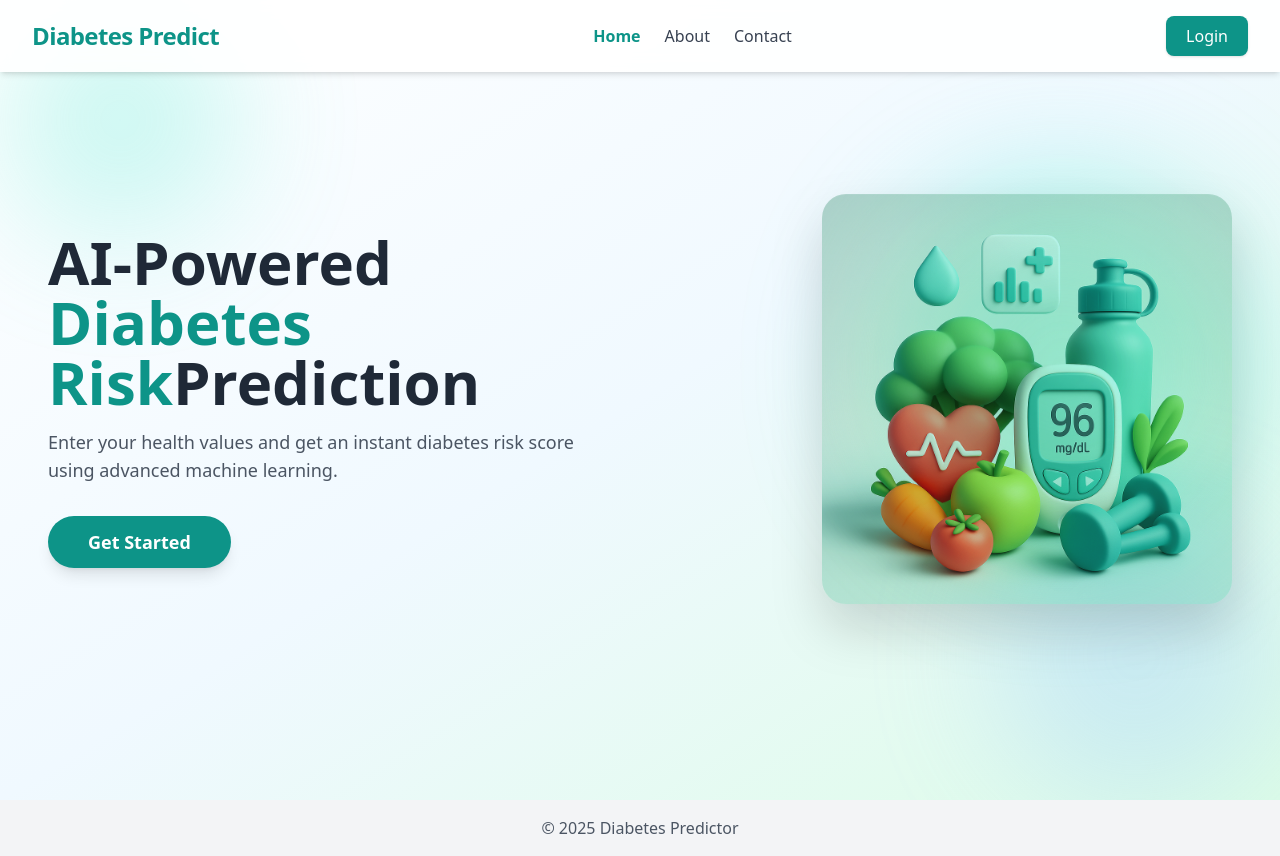
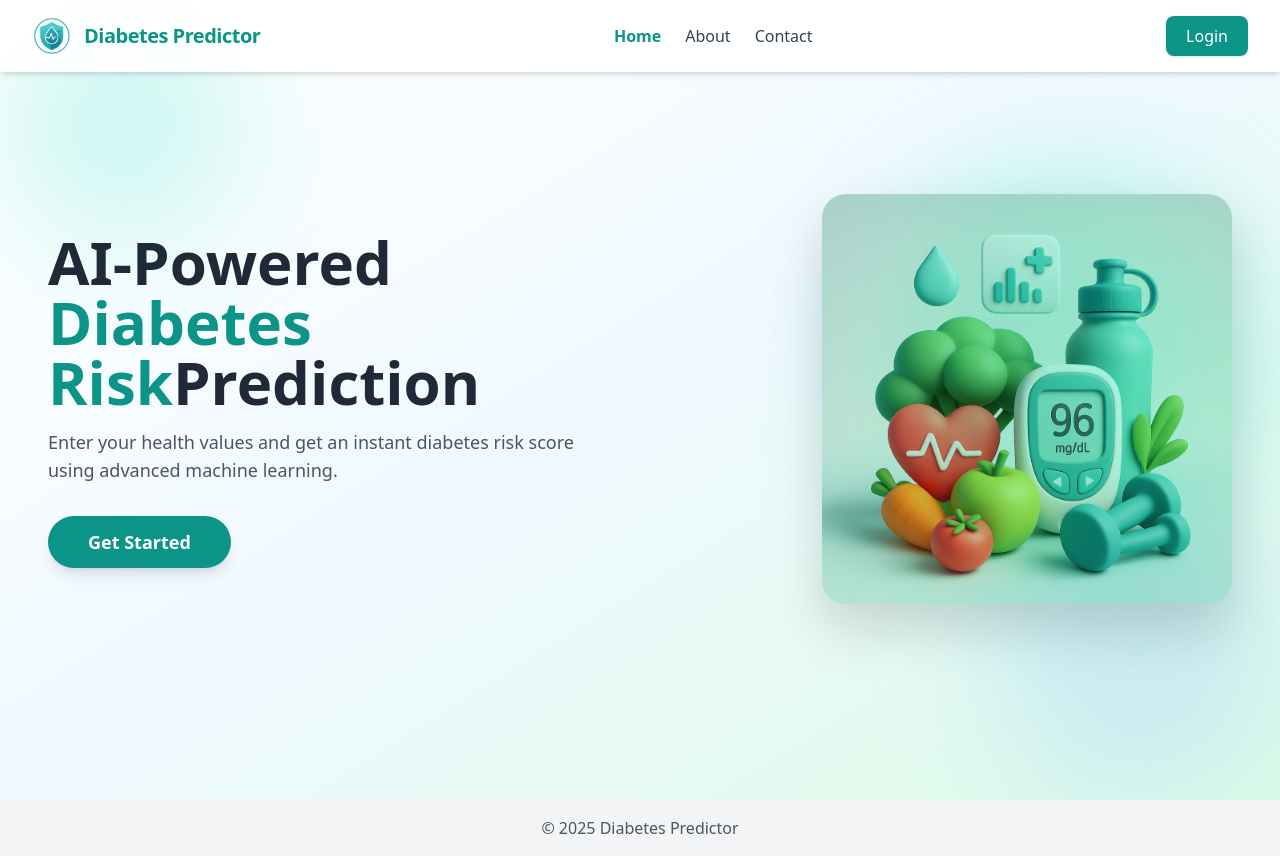
Before and after one commit to riyaagrawal-0025/diabetes-predictor, a React (Vite) app in the folder frontend/: page / in a window 1280 px wide. Built offline with nearby package versions, Linux system fonts and the light colour scheme.

Commit message:
navbar updated

```diff
--- a/frontend/index.html
+++ b/frontend/index.html
@@ -2,7 +2,7 @@
 <html lang="en">
   <head>
     <meta charset="UTF-8" />
-    <!-- <link rel="icon" type="image/svg+xml" href="/vite.svg" /> -->
+    <link rel="icon" type="image/svg+xml" href="/logo.png" />
     <meta name="viewport" content="width=device-width, initial-scale=1.0" />
     <title>Diabetes Predictor</title>
   </head>
--- a/frontend/src/components/Navbar.jsx
+++ b/frontend/src/components/Navbar.jsx
@@ -16,12 +16,17 @@ function Navbar() {
 
   return (
     <nav className="flex justify-between items-center px-8 py-4 bg-white/90 backdrop-blur shadow-md fixed w-full top-0 z-50">
-      {/* Logo */}
-      <Link to="/" className="text-2xl font-extrabold text-teal-600 tracking-tight">
-        Diabetes Predict
+       <Link to="/" className="flex items-center space-x-3">
+        <img
+          src="/logo.png"
+          alt="App Logo"
+          className="w-10 h-10 object-contain drop-shadow-sm"
+        />
+        <span className="text-xl font-extrabold text-teal-600 tracking-tight">
+          Diabetes Predictor
+        </span>
       </Link>
 
-      {/* Navigation Links */}
       <ul className="flex space-x-6 text-gray-700 font-medium">
         <li>
           <Link to="/" className={`hover:text-teal-600 transition ${isActive("/")}`}>
@@ -43,7 +48,6 @@ function Navbar() {
         </li>
       </ul>
 
-      {/* Auth Buttons */}
       {!auth ? (
         <Link
           to="/login"
```
Also changed, not shown: frontend/public/logo.png (added).
